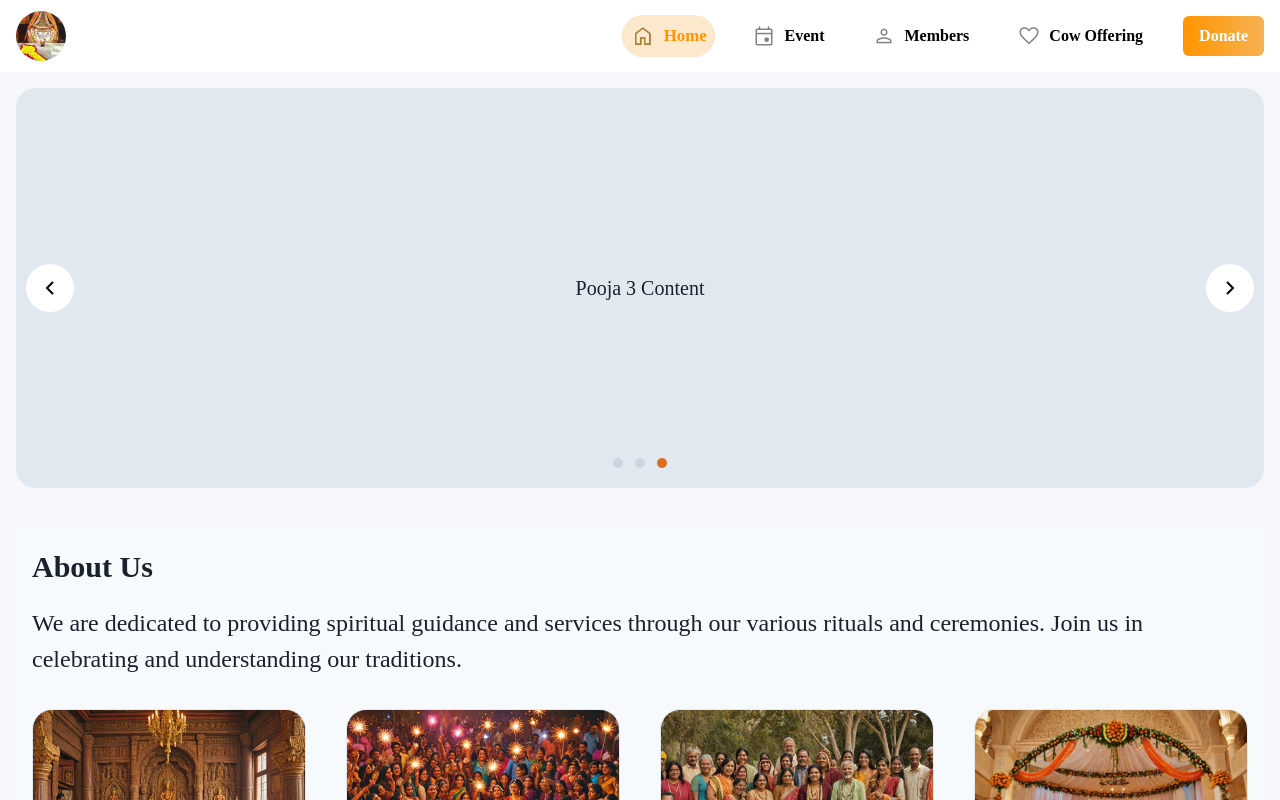
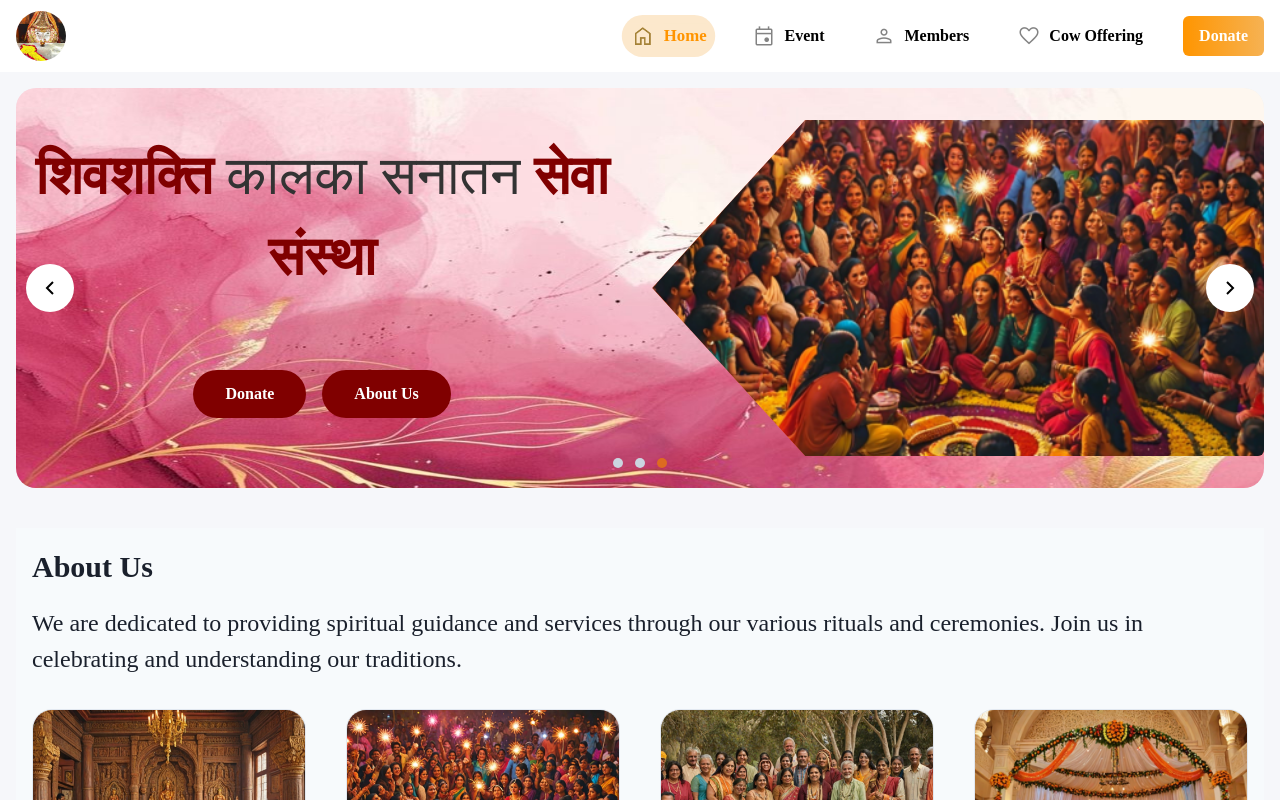
Before and after one commit to npcdazai/SparkingZero, a React (Vite) app: page / in a window 1280 px wide. Both pictures are taken after a click on the button 50 px from the left and 288 px from the top of the page. Shown: the top 800 px of the page. Built offline with nearby package versions, Linux system fonts and the light colour scheme; a web font is replaced by a local one.

Commit message:
Hero banners

```diff
--- a/src/components/Carousel.jsx
+++ b/src/components/Carousel.jsx
@@ -2,6 +2,7 @@ import { Box, Button, HStack } from "@chakra-ui/react";
 import { useState, useEffect } from "react";
 import FirstCard from "./Ui/Cards/FirstCard";
 import SecondCard from "./Ui/Cards/Secondcardo";
+import ThirdCard from "./Ui/Cards/ThirdCardo"
 import offering from "../assets/Images/cowoffering.png";
 import coro from "../assets/Images/coro.png";
 
@@ -26,9 +27,7 @@ const Carousel = () => {
       title: "Pooja 3",
       description: "Description of Pooja 3",
       imageUrl: coro,
-      component: <Box bg="gray.200" height="100%" display="flex" alignItems="center" justifyContent="center">
-                    <Box as="span" fontSize="xl">Pooja 3 Content</Box>
-                 </Box>,
+      component: <ThirdCard/>,
     },
   ];
 
--- a/src/components/Ui/Cards/Secondcardo.jsx
+++ b/src/components/Ui/Cards/Secondcardo.jsx
@@ -8,13 +8,14 @@ const SecondCard = () => {
   return (
     <Box
       // bgGradient="linear(to-b, #F6B253, #FF9500)"
-      bgImage={OrangeBg}
-      bgSize="contain"
+      // bgImage={OrangeBg}
+      // bgSize="cover"
+      // bgRepeat="no-repeat"
       display="flex"
       flexDirection={{ base: "column", md: "row" }}
       justifyContent="space-between"
       alignItems="center"
-      p={8}
+      py={8}
       gap={6}
       w="100%"
       h="100%"
@@ -22,10 +23,10 @@ const SecondCard = () => {
       position="relative"
     >
       <Image
-        opacity="0.5"
         bottom={0}
-        src={asset}
+        src={OrangeBg}
         w="100%"
+        h="100%"
         position="absolute"
       />
       <Box
--- a/src/components/Ui/Cards/ThirdCardo.jsx
+++ b/src/components/Ui/Cards/ThirdCardo.jsx
@@ -1,31 +1,32 @@
 import { Box, Button, Image, Text, VStack } from "@chakra-ui/react";
 import bannner1 from "../../../assets/Images/banner1.jpg";
-import OrangeBg from "../../../assets/images/purple.png";
+import OrangeBg from "../../../assets/images/pink.png";
 import asset from "../../../assets/logos/fix.png";
-import offering from "../../../assets/Images/bannercow.png";
+import offering from "../../../assets/Images/diwali.png";
 import coro from "../../../assets/Images/coro.png";
 const SecondCard = () => {
   return (
     <Box
       // bgGradient="linear(to-b, #F6B253, #FF9500)"
-      bgImage={OrangeBg}
+    //   bgImage={OrangeBg}
       bgSize="contain"
       display="flex"
       flexDirection={{ base: "column", md: "row" }}
       justifyContent="space-between"
       alignItems="center"
-      p={8}
+      py={8}
       gap={6}
       w="100%"
       h="100%"
       borderRadius="20px"
-      position="relative"
+    //   position="relative"
     >
       <Image
-        opacity="0.5"
+        // opacity="0.5"
         bottom={0}
-        src={asset}
+        src={OrangeBg}
         w="100%"
+        h={"100%"}
         position="absolute"
       />
       <Box
```
Also changed, not shown: src/assets/Images/festive.png (added), src/assets/Images/pink.png (added).
